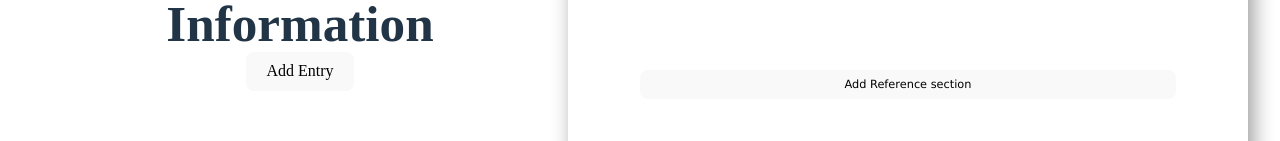
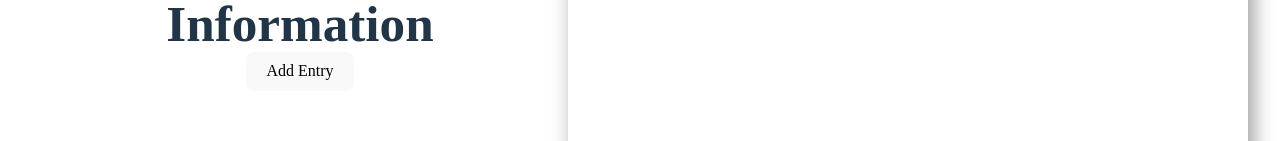
Before and after one commit to doron-pela/CV-generator, a React (Vite) app: page / in a window 1280 px wide. Shown: the part 200-341 px from the top of the page. Built offline with nearby package versions, Linux system fonts and the light colour scheme.

Commit message:
Updated reference button behaviour to display after email is provided

```diff
--- a/src/Outputs.jsx
+++ b/src/Outputs.jsx
@@ -121,7 +121,7 @@ export default function Outputs(props){
             </section>
 
             {isClicked ? <References /> : null}
-            <button onClick={()=>setClick(!isClicked)}> {isClicked? "Remove Reference section":"Add Reference section"} </button>
+            {props.personals.email? (<button onClick={()=>setClick(!isClicked)}> {isClicked? "Remove Reference section":"Add Reference section"} </button>) : null}
         </section>
     )
 }
```
